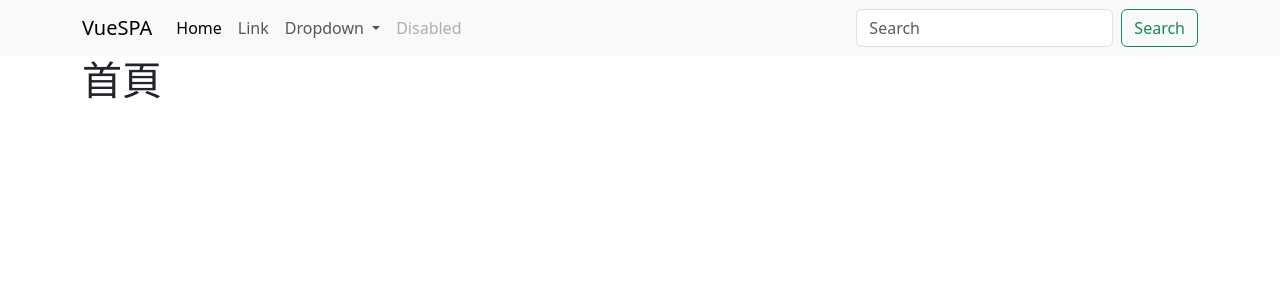
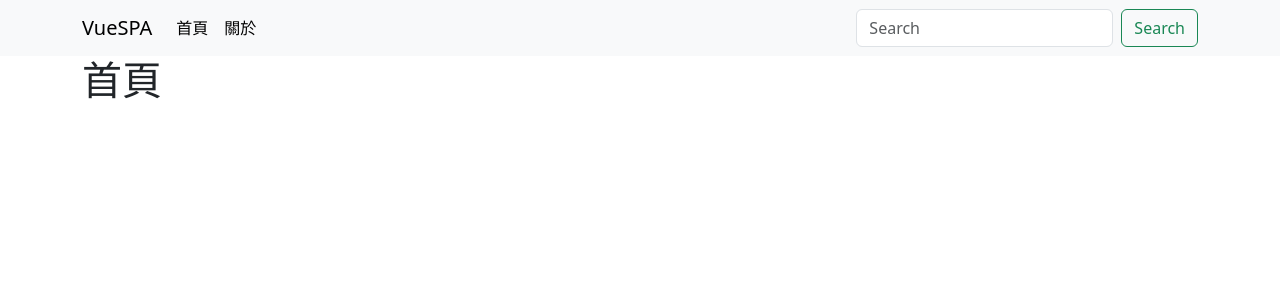
Before and after one commit to idben/EEIT215_20260420, a Vue app in the folder spa01/: page / in a window 1280 px wide. Shown: the top 300 px of the page. Built offline with nearby package versions, Linux system fonts and the light colour scheme.

Commit message:
navbar link

```diff
--- a/spa01/src/components/NavBar.vue
+++ b/spa01/src/components/NavBar.vue
@@ -1,8 +1,11 @@
-<script setup></script>
+<script setup>
+import { RouterLink } from 'vue-router';
+</script>
 <template>
     <nav class="navbar navbar-expand-sm bg-body-tertiary">
         <div class="container">
-            <a class="navbar-brand" href="#">VueSPA</a>
+            <!-- <a class="navbar-brand" href="#">VueSPA</a> -->
+            <RouterLink class="navbar-brand" to="/">VueSPA</RouterLink>
             <button class="navbar-toggler" type="button" data-bs-toggle="collapse"
                 data-bs-target="#navbarSupportedContent" aria-controls="navbarSupportedContent" aria-expanded="false"
                 aria-label="Toggle navigation">
@@ -11,12 +14,12 @@
             <div class="collapse navbar-collapse" id="navbarSupportedContent">
                 <ul class="navbar-nav me-auto mb-2 mb-lg-0">
                     <li class="nav-item">
-                        <a class="nav-link active" aria-current="page" href="#">Home</a>
+                        <RouterLink to="/" class="nav-link active" aria-current="page">首頁</RouterLink>
                     </li>
                     <li class="nav-item">
-                        <a class="nav-link" href="#">Link</a>
+                        <RouterLink to="/about" class="nav-link active" aria-current="page">關於</RouterLink>
                     </li>
-                    <li class="nav-item dropdown">
+                    <!-- <li class="nav-item dropdown">
                         <a class="nav-link dropdown-toggle" href="#" role="button" data-bs-toggle="dropdown"
                             aria-expanded="false">
                             Dropdown
@@ -32,7 +35,7 @@
                     </li>
                     <li class="nav-item">
                         <a class="nav-link disabled" aria-disabled="true">Disabled</a>
-                    </li>
+                    </li> -->
                 </ul>
                 <form class="d-flex" role="search">
                     <input class="form-control me-2" type="search" placeholder="Search" aria-label="Search" />
```
